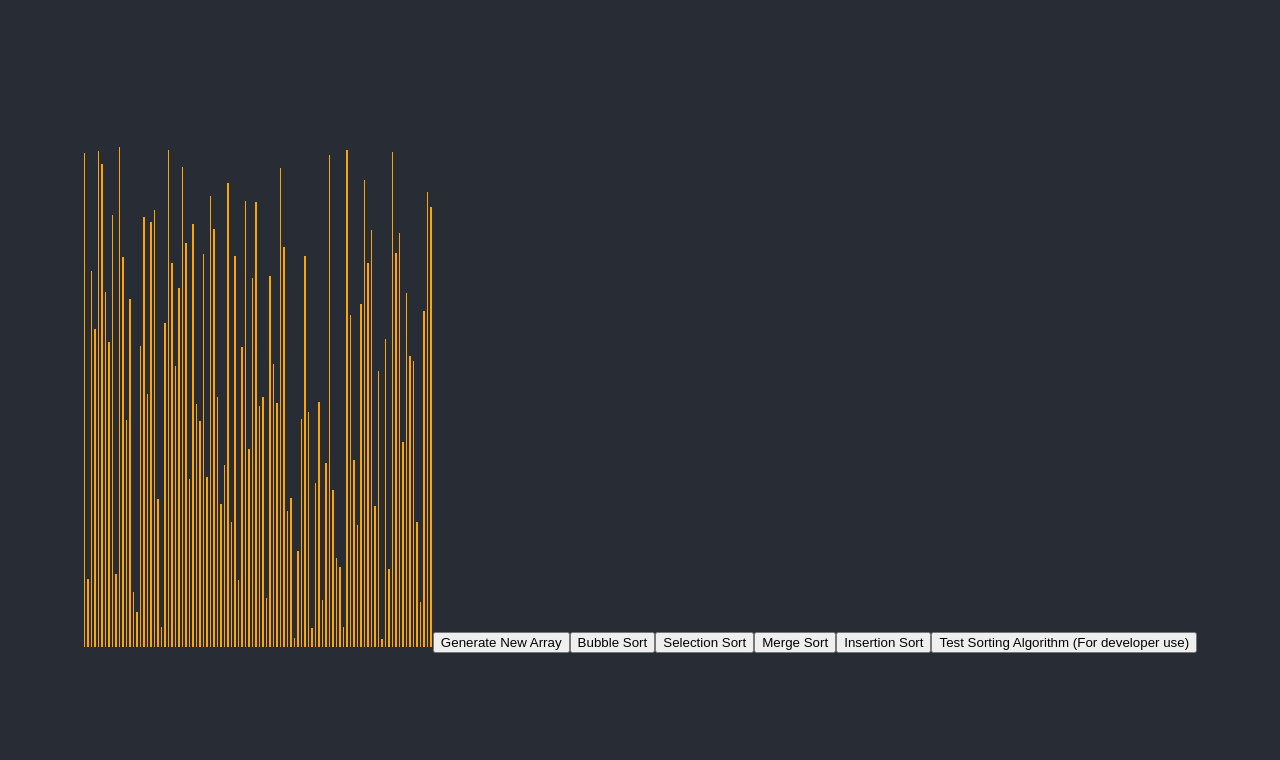
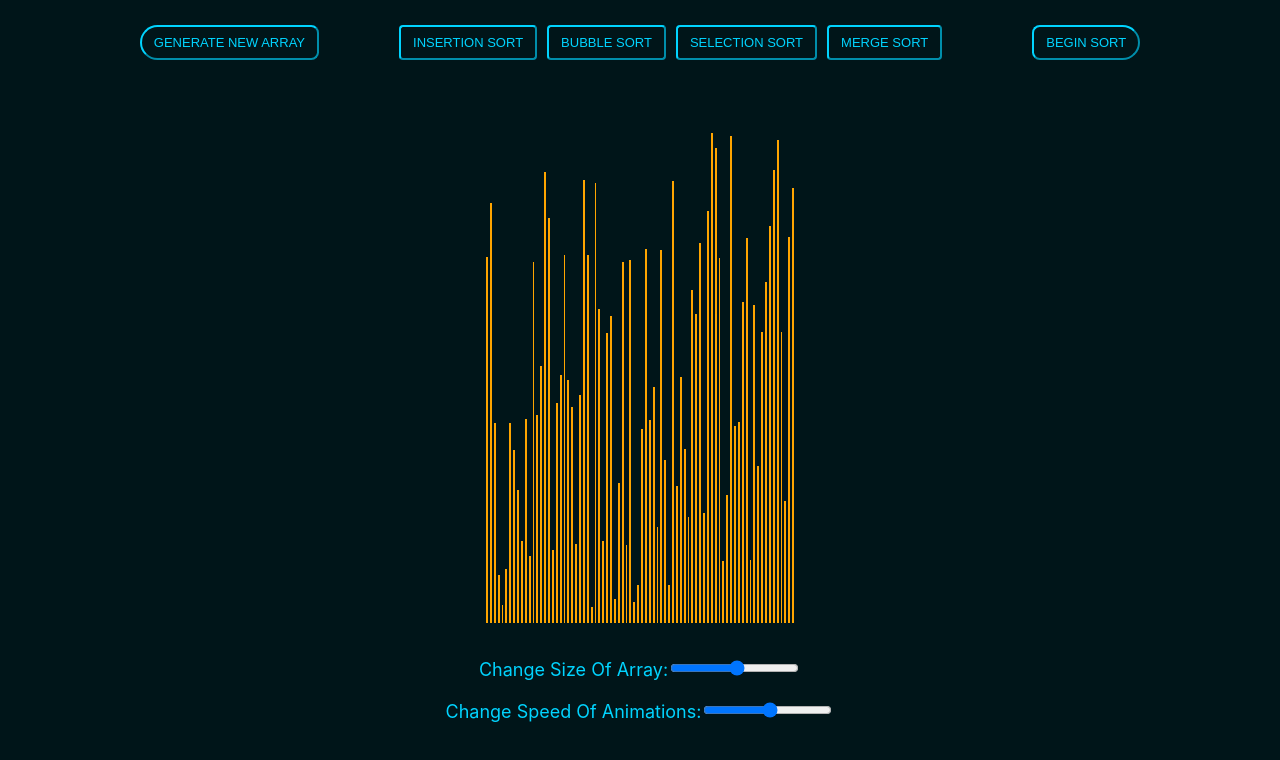
Before and after one commit to will1945/Sorting-Algorithm-Visualiser, a React (Create React App) app: page / in a window 1280 px wide. Shown: the top 760 px of the page. Built offline with nearby package versions, Linux system fonts and the light colour scheme.

Commit message:
css added

```diff
--- a/package.json
+++ b/package.json
@@ -8,6 +8,7 @@
     "@testing-library/user-event": "^7.2.1",
     "react": "^16.13.1",
     "react-dom": "^16.13.1",
+    "react-input-range": "^1.3.0",
     "react-scripts": "3.4.3"
   },
   "scripts": {
--- a/public/index.html
+++ b/public/index.html
@@ -3,6 +3,12 @@
   <head>
     <meta charset="utf-8" />
     <link rel="icon" href="%PUBLIC_URL%/favicon.ico" />
+    <link href='https://fonts.googleapis.com/css?family=Alegreya Sans SC' rel='stylesheet'>
+    <style>
+    body {
+    font-family: 'Alegreya Sans SC';font-size: 22px;
+    }
+    </style>
     <meta name="viewport" content="width=device-width, initial-scale=1" />
     <meta name="theme-color" content="#000000" />
     <meta
@@ -24,7 +30,7 @@
       work correctly both with client-side routing and a non-root public URL.
       Learn how to configure a non-root public URL by running `npm run build`.
     -->
-    <title>React App</title>
+    <title>Sorting Algorithm Visualiser</title>
   </head>
   <body>
     <noscript>You need to enable JavaScript to run this app.</noscript>
--- a/src/App.css
+++ b/src/App.css
@@ -2,37 +2,13 @@
   text-align: center;
 }
 
-.App-logo {
-  height: 40vmin;
-  pointer-events: none;
-}
 
-@media (prefers-reduced-motion: no-preference) {
-  .App-logo {
-    animation: App-logo-spin infinite 20s linear;
-  }
-}
 
 .App-header {
-  background-color: #282c34;
+  background-color:#001519;
   min-height: 100vh;
   display: flex;
   flex-direction: column;
   align-items: center;
   justify-content: center;
-  font-size: calc(10px + 2vmin);
-  color: white;
 }
-
-.App-link {
-  color: #61dafb;
-}
-
-@keyframes App-logo-spin {
-  from {
-    transform: rotate(0deg);
-  }
-  to {
-    transform: rotate(360deg);
-  }
-}
--- a/src/App.js
+++ b/src/App.js
@@ -1,6 +1,7 @@
 import React from 'react';
 import './App.css';
 import Visualiser from './Visualiser/Visualiser.js'
+import HeaderBanner from './HeaderBanner/HeaderBanner.js'
 
 function App() {
   return (
--- /dev/null
+++ b/src/HeaderBanner/HeaderBanner.css
@@ -0,0 +1,47 @@
+
+.Banner {
+    position: fixed;
+    top: 0px;
+    margin: 0px;
+    height: 50px;
+    display: inline-block;
+    background-color:#001519;
+    width: 100%;
+}
+
+.Banner button {
+    color: #00d4FF;
+    border-color: #00d4FF;
+    font-weight: 2000;
+    background: transparent;
+    text-transform: uppercase;
+    border-radius: 4px;
+    font-size: 13px;
+    display: inline-block;
+    padding: 8px 12px;
+    margin: 25px 10px 0 0;
+    cursor: pointer;
+    transition-duration: 0.1s;
+    transition-timing-function: ease-in-out;
+}
+
+
+.Banner button:first-of-type {
+    margin: 0px 80px;
+    border-radius: 18px 8px 8px 18px;
+}
+
+.Banner button:last-of-type {
+    margin: 0px 80px;
+    border-radius: 8px 18px 18px 8px;
+}
+
+.Banner button:active{
+    color: #72FF00;
+    border-color: #72FF00;
+}
+
+.Banner button:focus{
+    color: #72FF00;
+    border-color: #72FF00;
+}
--- /dev/null
+++ b/src/HeaderBanner/HeaderBanner.js
@@ -0,0 +1,17 @@
+import React, { Component } from 'react'
+import Banner from './HeaderBanner.css'
+
+const headerBanner = (props) => {
+    return (
+        <div className="Banner">
+            <button onClick={props.generateNewArray}>Generate New Array</button>
+            <button onClick={props.insertionSort}>Insertion Sort</button>
+            <button onClick={props.bubbleSort}>Bubble Sort</button>
+            <button onClick={props.selectionSort}>Selection Sort</button>
+            <button onClick={props.mergeSort}>Merge Sort</button>
+            <button>Begin Sort</button>
+        </div>
+    )
+}
+
+export default headerBanner
--- a/src/Visualiser/Visualiser.css
+++ b/src/Visualiser/Visualiser.css
@@ -1,11 +1,27 @@
 .arrayBars {
     background-color: orange;
-    width: 0.5%;
     display: inline-block;
     margin: 0 1px;
 }
 
 .container {
     position: relative;
-    width: 100%;
+    background-color: #001519;
+    margin: 65px;
+    height: 450px;
 }
+
+.arraySize {
+    color: #00d4FF;
+    position: relative;
+    margin: 10px;
+    font-size: 18px;
+}
+
+
+.visualisationSpeed {
+    color: #00d4FF;
+    position: relative;
+    margin: 10px 10px;
+    font-size: 18px;
+}
--- a/src/Visualiser/Visualiser.js
+++ b/src/Visualiser/Visualiser.js
@@ -8,26 +8,37 @@ import testArraysEqual from '../Tests/TestArraysEqual.js'
 import randomNumberGen from '../HelperFunctions/RandomNumberGen.js'
 import javaScriptSortedArray from '../HelperFunctions/JavaScriptSortedArrayGen.js'
 import automateSortingAlgorithmsTest from '../Tests/AutomateSortingAlgorithmsTest.js'
-
+import HeaderBanner from '../HeaderBanner/HeaderBanner'
+import Aux from '../hoc/Auxiliary'
 
 
 
 class SortingVisualiser extends Component {
     constructor(props) {
         super(props)
+        this.handleChange = this.handleChange.bind(this);
         this.state = {
             array: [],
             visualisationSpeed: 20,
-            arraySize: 100,
+            arraySize: 80,
+            sortingAlgorithm: null,
+            sortRunning: null,
         }
     }
 
     componentDidMount() {
-        this.resetArray()
+        this.generateNewArray()
+
+    }
+
+    handleChange(e){
+        this.setState({arraySize: e.target.value});
+        console.log(this.state.arraySize)
+        this.componentDidMount()
     }
 
 
-    resetArray() {
+    generateNewArray() {
         const newArray = []
         for (let i = 0; i < this.state.arraySize; i++) {
           newArray.push(randomNumberGen(5,500))
@@ -38,7 +49,6 @@ class SortingVisualiser extends Component {
 
     bubbleSort() {
         const bubbleSortVisualisations = bubbleSorted(this.state.array)
-
         for (let i = 0; i < bubbleSortVisualisations.length; i++) {
             const allArrayBars = document.getElementsByClassName('arrayBars')
             if (bubbleSortVisualisations[i][0] === "change colour") {
@@ -55,7 +65,6 @@ class SortingVisualiser extends Component {
                     const updateFirstBarHeight = bubbleSortVisualisations[i][2]
                     const secondBarIdx = bubbleSortVisualisations[i][3]
                     const updateSecondBarHeight = bubbleSortVisualisations[i][4]
-
                     allArrayBars[firstBarIdx].style.height = `${updateFirstBarHeight}px`
                     allArrayBars[secondBarIdx].style.height = `${updateSecondBarHeight}px`
                   }, i * this.state.visualisationSpeed)
@@ -66,7 +75,6 @@ class SortingVisualiser extends Component {
 
     selectionSort() {
         const selectionSortVisualisations = selectionSorted(this.state.array)
-
         for (let i = 0; i < selectionSortVisualisations.length; i++) {
             const allArrayBars = document.getElementsByClassName('arrayBars')
             if (selectionSortVisualisations[i][0] === "change colour") {
@@ -83,7 +91,6 @@ class SortingVisualiser extends Component {
                     const updateFirstBarHeight = selectionSortVisualisations[i][2]
                     const secondBarIdx = selectionSortVisualisations[i][3]
                     const updateSecondBarHeight = selectionSortVisualisations[i][4]
-
                     allArrayBars[firstBarIdx].style.height = `${updateFirstBarHeight}px`
                     allArrayBars[secondBarIdx].style.height = `${updateSecondBarHeight}px`
                   }, i * this.state.visualisationSpeed)
@@ -110,10 +117,7 @@ class SortingVisualiser extends Component {
                 setTimeout(() => {
                     const firstBarIdx = mergeSortVisualisations[i][1]
                     const updateFirstBarHeight = mergeSortVisualisations[i][2]
-                    //const secondBarIdx = mergeSortVisualisations[i][3]
-                    //const updateSecondBarHeight = mergeSortVisualisations[i][4]
                     allArrayBars[firstBarIdx].style.height = `${updateFirstBarHeight}px`
-                    //allArrayBars[secondBarIdx].style.height = `${updateSecondBarHeight}px`
                   }, i * this.state.visualisationSpeed)
             }
         }
@@ -140,7 +144,6 @@ class SortingVisualiser extends Component {
                     const updateFirstBarHeight = selectionSortVisualisations[i][2]
                     const secondBarIdx = selectionSortVisualisations[i][3]
                     const updateSecondBarHeight = selectionSortVisualisations[i][4]
-
                     allArrayBars[firstBarIdx].style.height = `${updateFirstBarHeight}px`
                     allArrayBars[secondBarIdx].style.height = `${updateSecondBarHeight}px`
                   }, i * this.state.visualisationSpeed)
@@ -149,9 +152,18 @@ class SortingVisualiser extends Component {
     }
 
 
-
     render() {
         return (
+            <Aux>
+            <HeaderBanner
+                generateNewArray={() => this.generateNewArray()}
+                bubbleSort={() => this.bubbleSort()}
+                selectionSort={() => this.selectionSort()}
+                mergeSort={() => this.mergeSort()}
+                insertionSort={() => this.insertionSort()}
+
+
+            />
             <div className="container">
             {this.state.array.map((value, idx) => (
                 <div
@@ -159,15 +171,35 @@ class SortingVisualiser extends Component {
                   style={{height: `${value}px`, width: `${150/this.state.array.length}px`}}
                   key={idx}
                   >
-                </div>
+            </div>
             ))}
-            <button onClick={() => this.resetArray()}>Generate New Array</button>
-            <button onClick={() => this.bubbleSort()}>Bubble Sort</button>
-            <button onClick={() => this.selectionSort()}>Selection Sort</button>
-            <button onClick={() => this.mergeSort()}>Merge Sort</button>
-            <button onClick={() => this.insertionSort()}>Insertion Sort</button>
-            <button onClick={() => automateSortingAlgorithmsTest()}>Test Sorting Algorithm (For developer use)</button>
             </div>
+            <div className="arraySize">
+                Change Size Of Array:
+                <input
+                type="range"
+                min={5}
+                max={150}
+                value={this.state.arraySize}
+                name="arraySize"
+                onChange={this.handleChange}
+                disabled={this.sortRunning ? "disabled" : null}
+                />
+            </div>
+            <div className="visualisationSpeed">
+                Change Speed Of Animations:
+                <input
+                type="range"
+                min={5}
+                max={150}
+                value={this.state.arraySize}
+                name="arraySize"
+                onChange={this.handleChange}
+                disabled={this.sortRunning ? "disabled" : null}
+                />
+            </div>
+
+            </Aux>
         )
     }
 }
--- /dev/null
+++ b/src/hoc/Auxiliary.js
@@ -0,0 +1,3 @@
+const aux = props => props.children
+
+export default aux
```
Also changed, not shown: src/UI/Buttons.js (added), 1 other file (tests, documents, lock files or other folders).
